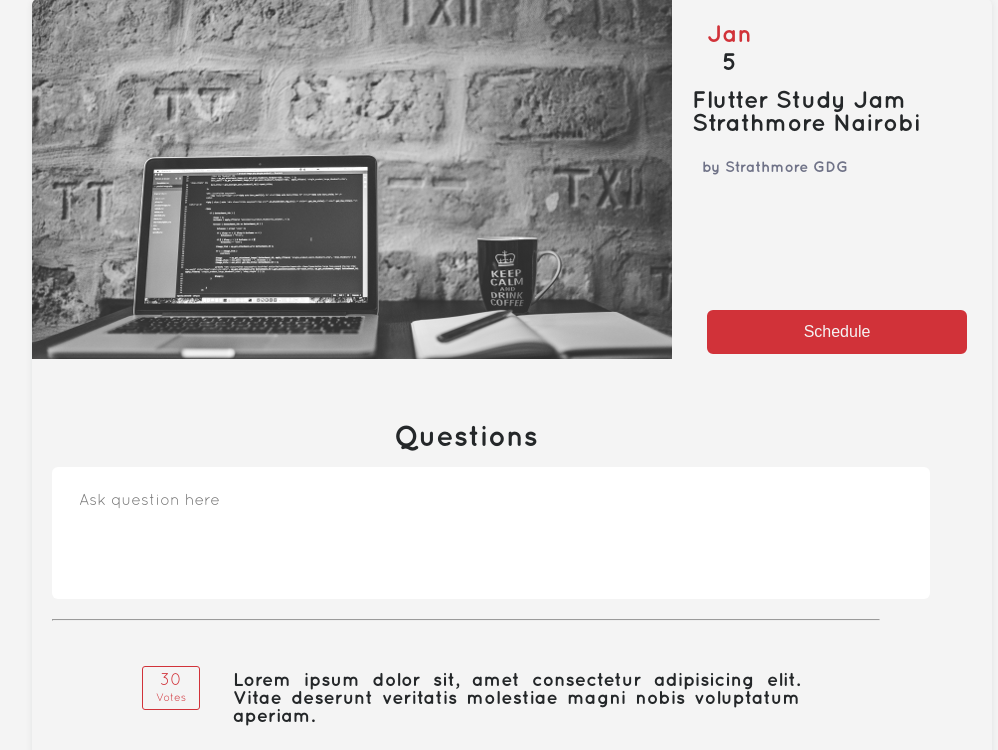
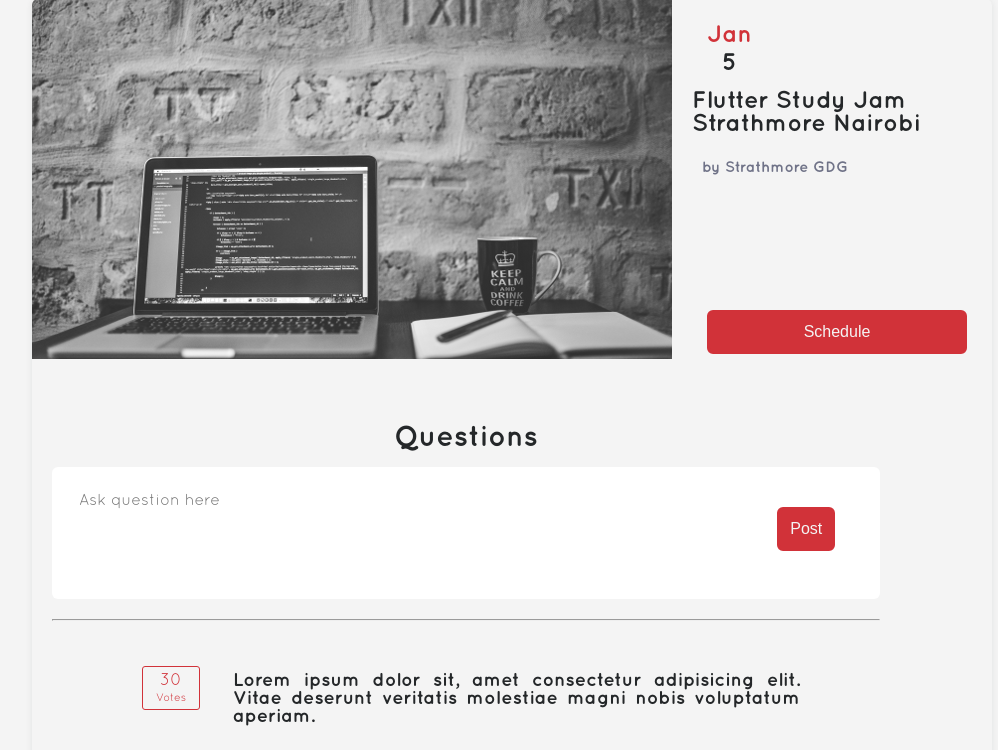
Before and after one commit to misocho/questioner, a Python web app: template UI/templates/questions.html in a window 1280 px wide. Shown: the part 131-881 px from the top of the page, without its empty margins (128-1126 px from the left). Run offline with Jinja, Linux system fonts and the light colour scheme; the template is opened without the code that fills it, so the values that code supplies are empty.

Commit message:
[feature #162967826] adds the post question button

```diff
--- a/UI/static/questions.css
+++ b/UI/static/questions.css
@@ -192,13 +192,13 @@
     padding: 25px 25px;
     background: #fff;
     border-radius: 6px;
-    width: 100%;
 }
 #ask-textarea{
+    margin-right: 35px;
     border: none;
     resize: none;
     font-family: Quicksand;
-    width: 95%;
+    width: 85%;
     float: left;
     overflow: hidden;
     overflow-wrap: break-word;
@@ -211,3 +211,14 @@
 #ask-textarea:focus{
     outline: none;
 }
+
+#post-button{
+    display: -webkit-box;
+    margin-top:15px;
+    text-align: center;
+    width: auto;
+}
+
+#post-btn{
+    width: auto;
+}
--- a/UI/templates/questions.html
+++ b/UI/templates/questions.html
@@ -62,7 +62,13 @@
                             </div>
                             <div id="ask-question">
                                 <textarea name="" id="ask-textarea" placeholder="Ask question here"></textarea>
+                                <div id="post-button">
+                                <button class="btn" id="post-btn">
+                                   Post
+                                </button>
                             </div>
+                            </div>
+
                             <div>
                                 <hr class="line">
                             </div>
```
